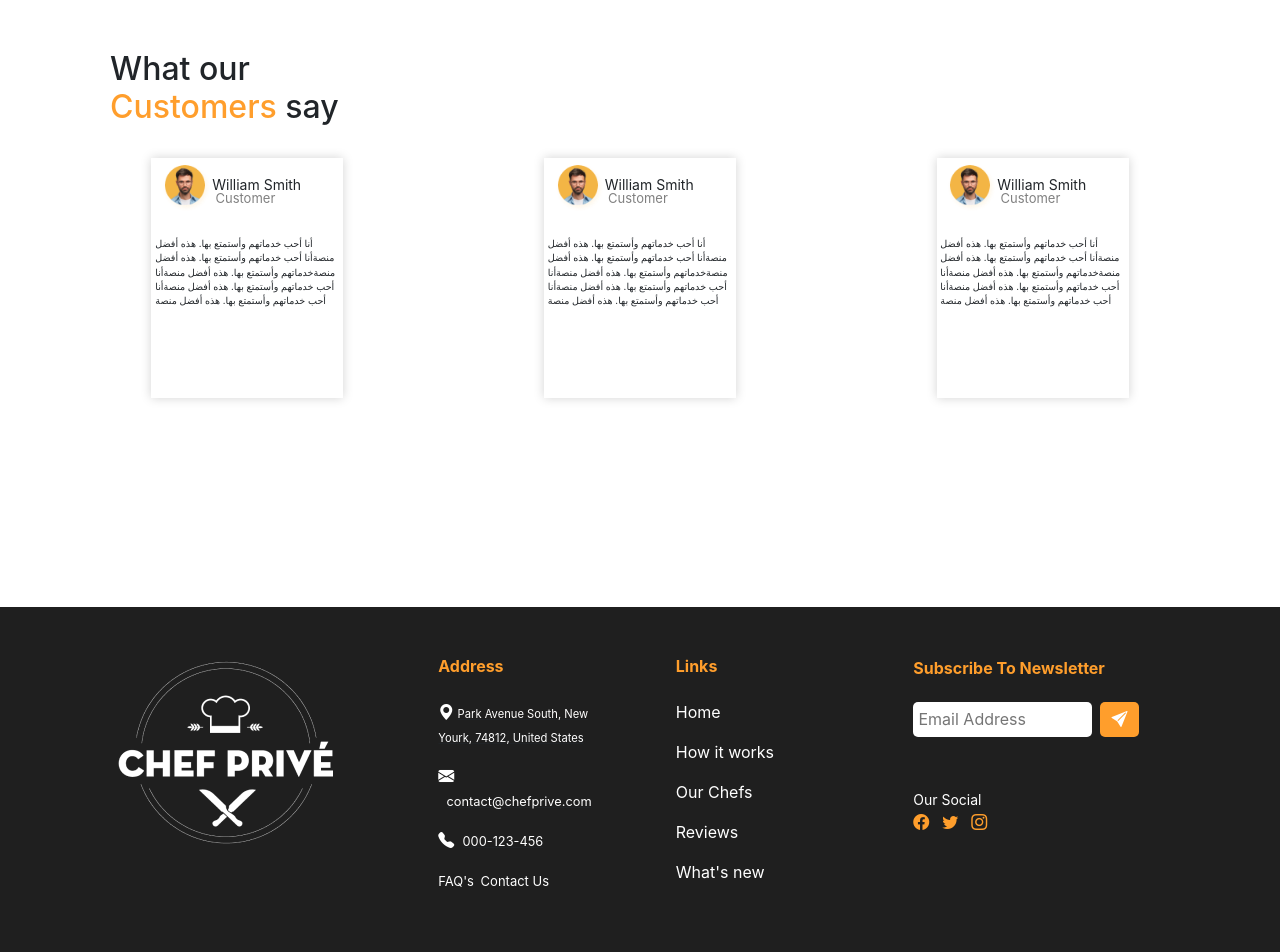
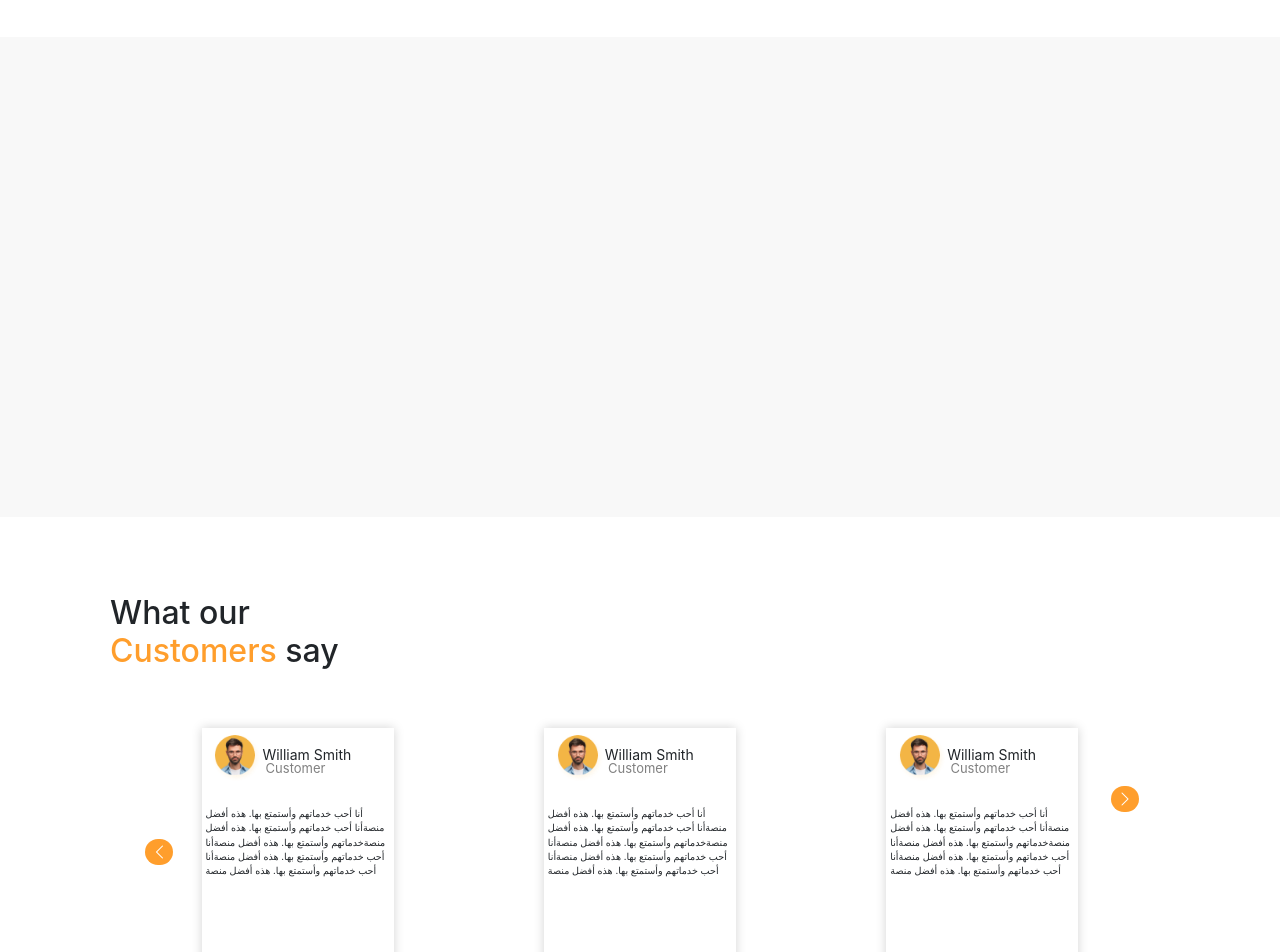
Before and after one commit to Sabeerwaqas/Chef-Website-Homepage, a React (Create React App) app in the folder chef_website/: page / in a window 1280 px wide. Shown: the part 520-1472 px from the top of the page. Built offline with nearby package versions, Linux system fonts and the light colour scheme.

Commit message:
[Start working on food items]

```diff
--- a/chef_website/src/App.js
+++ b/chef_website/src/App.js
@@ -3,12 +3,14 @@ import Navbar from "./navbar/Navbar";
 import Header from "./header/Header";
 import Footer from "./footer/Footer";
 import Customer from "./customerReviews/Customer";
+import Categories from "./categories/Categories";
 
 const App = () => {
   return (
     <>
       <Navbar />
       <Header/>
+      <Categories/>
       <Customer/>
       <Footer/>
     </>
--- /dev/null
+++ b/chef_website/src/categories/Categories.js
@@ -0,0 +1,14 @@
+import React from 'react';
+import "./categories.css"
+
+const Categories = () => {
+  return (
+    <>
+        <section className='container-fluid food-items'>
+
+        </section>
+    </>
+  )
+}
+
+export default Categories
--- /dev/null
+++ b/chef_website/src/categories/categories.css
@@ -0,0 +1,6 @@
+/* food-items */
+.food-items{
+    background-color: #f8f8f8;
+    margin-top: 5%;
+    height: 60vh;
+}
--- a/chef_website/src/customerReviews/Customer.js
+++ b/chef_website/src/customerReviews/Customer.js
@@ -10,6 +10,9 @@ const Customer = () => {
           What our <br /> <span className="customer">Customers</span> say
         </h2>
       </div>
+      <button className="slider-left-button">
+      <i class="bi bi-chevron-left"></i>
+      </button>
       <div className="cards-container">
         {customerData.map((data, index) => (
           <div className="customer-card" key={index}>
@@ -20,6 +23,9 @@ const Customer = () => {
           </div>
         ))}
       </div>
+      <button className="slider-right-button">
+      <i class="bi bi-chevron-right"></i>
+      </button>
     </section>
   );
 };
--- a/chef_website/src/customerReviews/customer.css
+++ b/chef_website/src/customerReviews/customer.css
@@ -21,7 +21,7 @@
 
 .cards-container{
     display: flex;
-  justify-content: space-around;
+  justify-content: space-evenly;
   flex-wrap: wrap;
 }
 
@@ -72,3 +72,28 @@ text-transform: capitalize;
 .mapping-div{
     display: flex;
 }
+
+
+/* slider-left-button */
+
+.slider-left-button{
+    background-color: #FF9E2C;
+    color: #ffffff;
+    border-radius: 50px;
+    position: relative;
+    top: 35%;
+    left:8%;
+    border: none;
+}
+
+/* slider-right-button */
+
+.slider-right-button{
+    background-color: #FF9E2C;
+    color: #ffffff;
+    border-radius: 50px;
+    border: none;
+    position: relative;
+    left: 90%;
+    bottom: 45%;
+}
```
